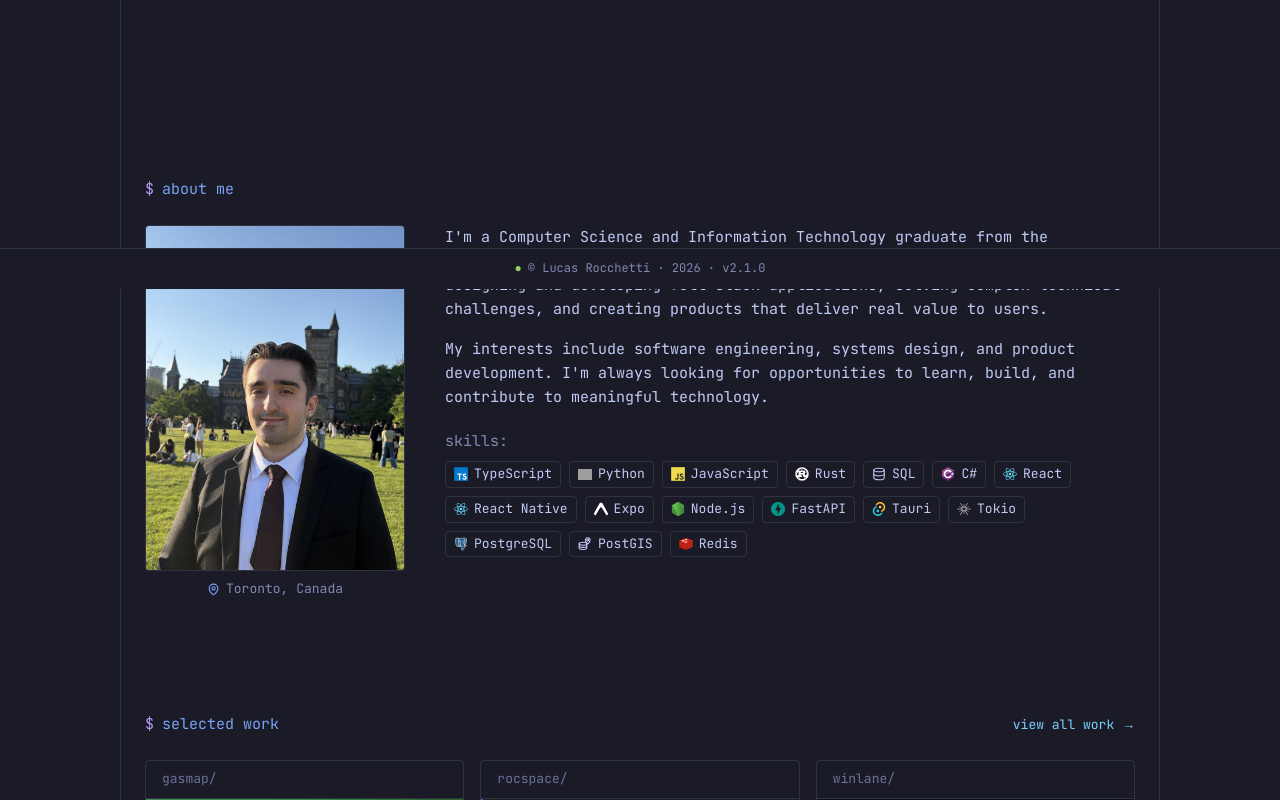
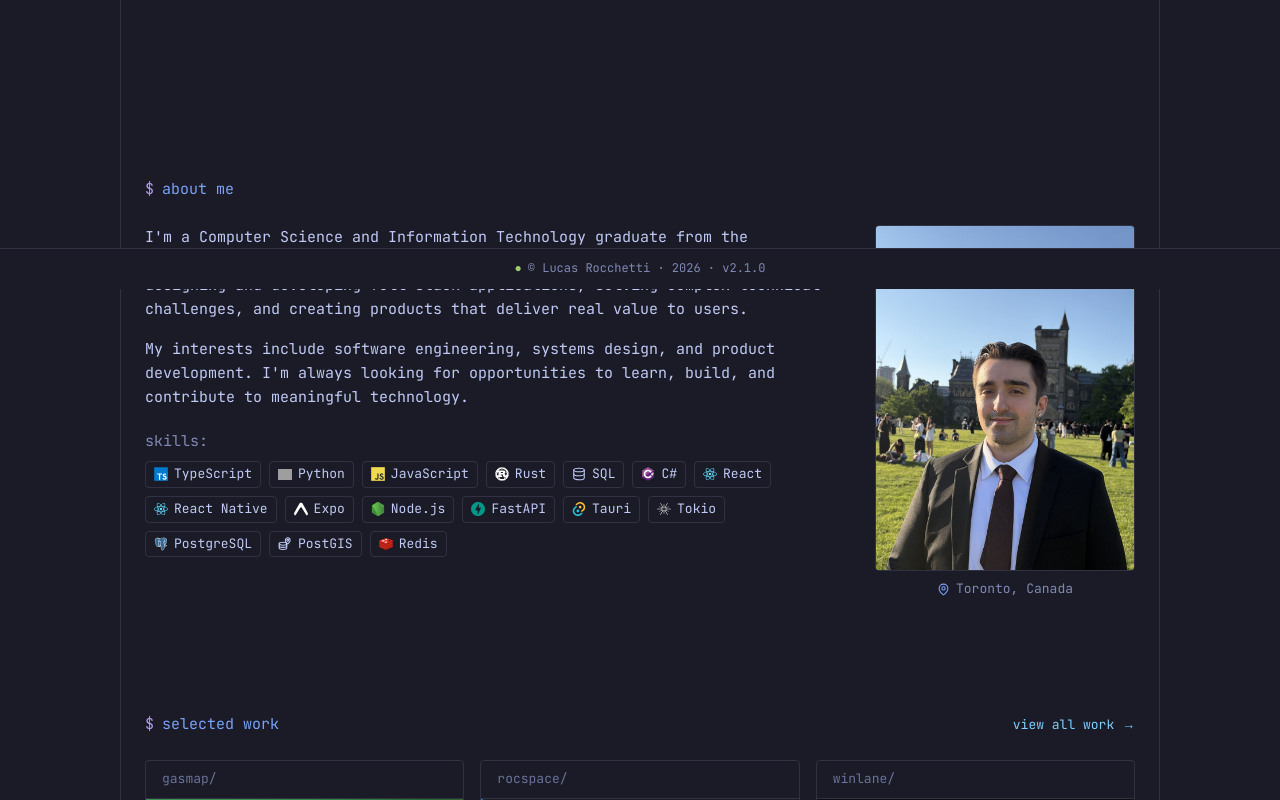
Before and after one commit to rocchettilucas/portfolio, a Next.js app: page / in a window 1280 px wide. Shown: the part 511-1311 px from the top of the page. Built offline with nearby package versions, Linux system fonts and the light colour scheme; grey boxes are pictures that could not be loaded.

Commit message:
style(v2.1): about photo on the right

```diff
--- a/components/About.tsx
+++ b/components/About.tsx
@@ -21,10 +21,12 @@ const INVERT = new Set(["/icons/rust.svg", "/icons/expo.svg", "/icons/tokio.svg"
 export default function About() {
   return (
     <Section id="about" command="about me" label="About me">
-      <div className="grid gap-8 min-[769px]:grid-cols-[260px_1fr] min-[769px]:gap-10">
+      <div className="grid gap-8 min-[769px]:grid-cols-[1fr_260px] min-[769px]:gap-10">
         {/* The file is 900×1200, so the 3:4 box is reserved from the intrinsic size and
             nothing below it moves while the photo loads. */}
-        <figure className="m-0 w-full max-w-[260px] justify-self-center">
+        {/* Photo on the right at ≥769px, but first in the DOM (and first on a phone), so the
+            reading order stays photo → text; `order-2` only moves it visually. */}
+        <figure className="m-0 w-full max-w-[260px] justify-self-center min-[769px]:order-2">
           <Image
             src="/about/lucas.jpg"
             alt="Lucas Rocchetti"
```
